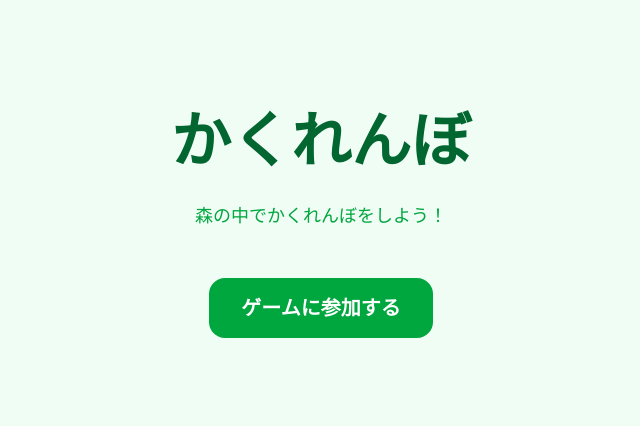
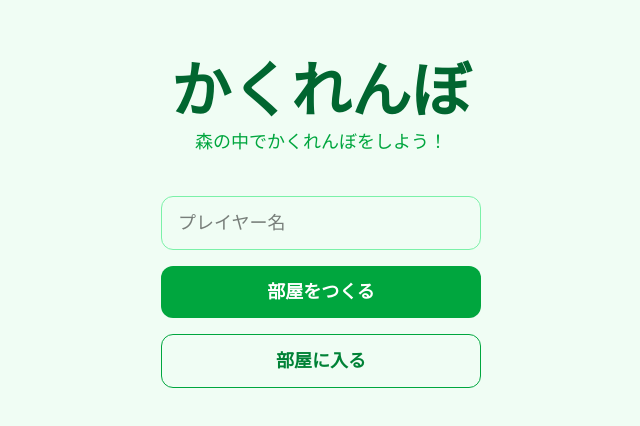
Before and after one commit to chapy0706/kakurenbo, a Next.js app in the folder packages/web/: page / in a window 1280 px wide. Shown: the part 176-602 px from the top of the page, without its empty margins (319-959 px from the left). Built offline with nearby package versions, Linux system fonts and the light colour scheme.

Commit message:
#15 タイトル画面とルーム入室フロー

```diff
--- a/packages/web/src/app/game/[roomId]/page.tsx
+++ b/packages/web/src/app/game/[roomId]/page.tsx
@@ -1,16 +1,17 @@
 "use client";
 
-import { useState } from "react";
-import { useParams } from "next/navigation";
+import { useState, useEffect } from "react";
+import { useParams, useRouter } from "next/navigation";
 import { GameCanvas } from "@/components/game/GameCanvas";
 import { ConnectionStatus } from "@/components/game/ConnectionStatus";
 import { useRealTime } from "@/hooks/useRealTime";
 
-export default function GamePage() {
-  const params = useParams();
-  const roomId = typeof params.roomId === "string" ? params.roomId : "test-room";
-  const [playerName] = useState(() => `プレイヤー${Math.floor(Math.random() * 100)}`);
+interface GameRoomProps {
+  roomId: string;
+  playerName: string;
+}
 
+function GameRoom({ roomId, playerName }: GameRoomProps) {
   const { isConnected, players, playerId, sendMove, sendHide } = useRealTime({ roomId, playerName });
 
   return (
@@ -20,3 +21,23 @@ export default function GamePage() {
     </main>
   );
 }
+
+export default function GamePage() {
+  const params = useParams();
+  const router = useRouter();
+  const roomId = typeof params.roomId === "string" ? params.roomId : "test-room";
+  const [playerName, setPlayerName] = useState<string | null>(null);
+
+  useEffect(() => {
+    const name = sessionStorage.getItem("playerName");
+    if (!name) {
+      router.replace("/");
+      return;
+    }
+    setPlayerName(name);
+  }, [router]);
+
+  if (!playerName) return null;
+
+  return <GameRoom roomId={roomId} playerName={playerName} />;
+}
--- a/packages/web/src/app/page.tsx
+++ b/packages/web/src/app/page.tsx
@@ -1,18 +1,95 @@
-import Link from "next/link";
+"use client";
+
+import { useState, type FormEvent } from "react";
+import { useRouter } from "next/navigation";
+
+function generateRoomId(): string {
+  return Math.random().toString(36).slice(2, 6);
+}
 
 export default function HomePage() {
+  const router = useRouter();
+  const [playerName, setPlayerName] = useState("");
+  const [joinRoomId, setJoinRoomId] = useState("");
+  const [showJoin, setShowJoin] = useState(false);
+  const [error, setError] = useState("");
+
+  const saveName = (): boolean => {
+    if (!playerName.trim()) {
+      setError("プレイヤー名を入力してください");
+      return false;
+    }
+    sessionStorage.setItem("playerName", playerName.trim());
+    return true;
+  };
+
+  const handleCreate = () => {
+    if (!saveName()) return;
+    router.push(`/game/${generateRoomId()}`);
+  };
+
+  const handleJoin = (e: FormEvent) => {
+    e.preventDefault();
+    if (!saveName()) return;
+    if (!joinRoomId.trim()) {
+      setError("ルームIDを入力してください");
+      return;
+    }
+    router.push(`/game/${joinRoomId.trim()}`);
+  };
+
   return (
-    <main className="flex min-h-screen flex-col items-center justify-center bg-green-50">
-      <h1 className="mb-8 text-6xl font-bold text-green-800">かくれんぼ</h1>
-      <p className="mb-12 text-lg text-green-600">
-        森の中でかくれんぼをしよう！
-      </p>
-      <Link
-        href="/game/test-room"
-        className="rounded-2xl bg-green-600 px-8 py-4 text-xl font-semibold text-white hover:bg-green-700"
-      >
-        ゲームに参加する
-      </Link>
+    <main className="flex min-h-screen flex-col items-center justify-center bg-green-50 px-4">
+      <h1 className="mb-2 text-6xl font-bold text-green-800">かくれんぼ</h1>
+      <p className="mb-10 text-lg text-green-600">森の中でかくれんぼをしよう！</p>
+
+      <div className="w-full max-w-xs space-y-4">
+        <input
+          type="text"
+          placeholder="プレイヤー名"
+          value={playerName}
+          onChange={(e) => { setPlayerName(e.target.value); setError(""); }}
+          className="w-full rounded-xl border border-green-300 px-4 py-3 text-lg focus:outline-none focus:ring-2 focus:ring-green-400"
+          maxLength={20}
+        />
+
+        {error && <p className="text-sm text-red-500">{error}</p>}
+
+        <button
+          type="button"
+          onClick={handleCreate}
+          className="w-full rounded-xl bg-green-600 px-4 py-3 text-lg font-semibold text-white hover:bg-green-700"
+        >
+          部屋をつくる
+        </button>
+
+        {!showJoin ? (
+          <button
+            type="button"
+            onClick={() => setShowJoin(true)}
+            className="w-full rounded-xl border border-green-600 px-4 py-3 text-lg font-semibold text-green-700 hover:bg-green-100"
+          >
+            部屋に入る
+          </button>
+        ) : (
+          <form onSubmit={handleJoin} className="space-y-2">
+            <input
+              type="text"
+              placeholder="ルームID（4文字）"
+              value={joinRoomId}
+              onChange={(e) => { setJoinRoomId(e.target.value); setError(""); }}
+              className="w-full rounded-xl border border-green-300 px-4 py-3 text-lg focus:outline-none focus:ring-2 focus:ring-green-400"
+              maxLength={20}
+            />
+            <button
+              type="submit"
+              className="w-full rounded-xl bg-green-600 px-4 py-3 text-lg font-semibold text-white hover:bg-green-700"
+            >
+              入室する
+            </button>
+          </form>
+        )}
+      </div>
     </main>
   );
 }
```
Also changed, not shown: 1 other file (tests, documents, lock files or other folders).
